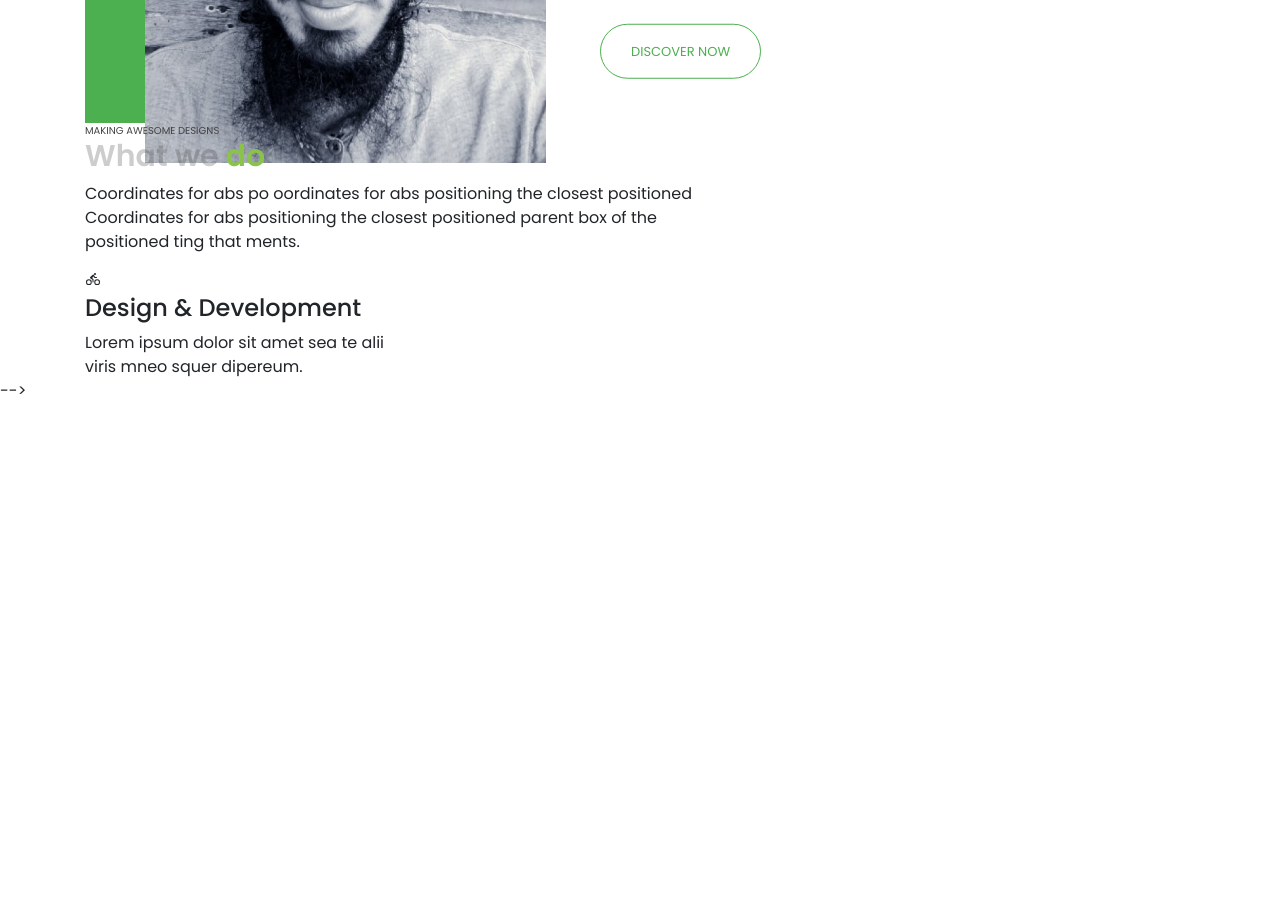
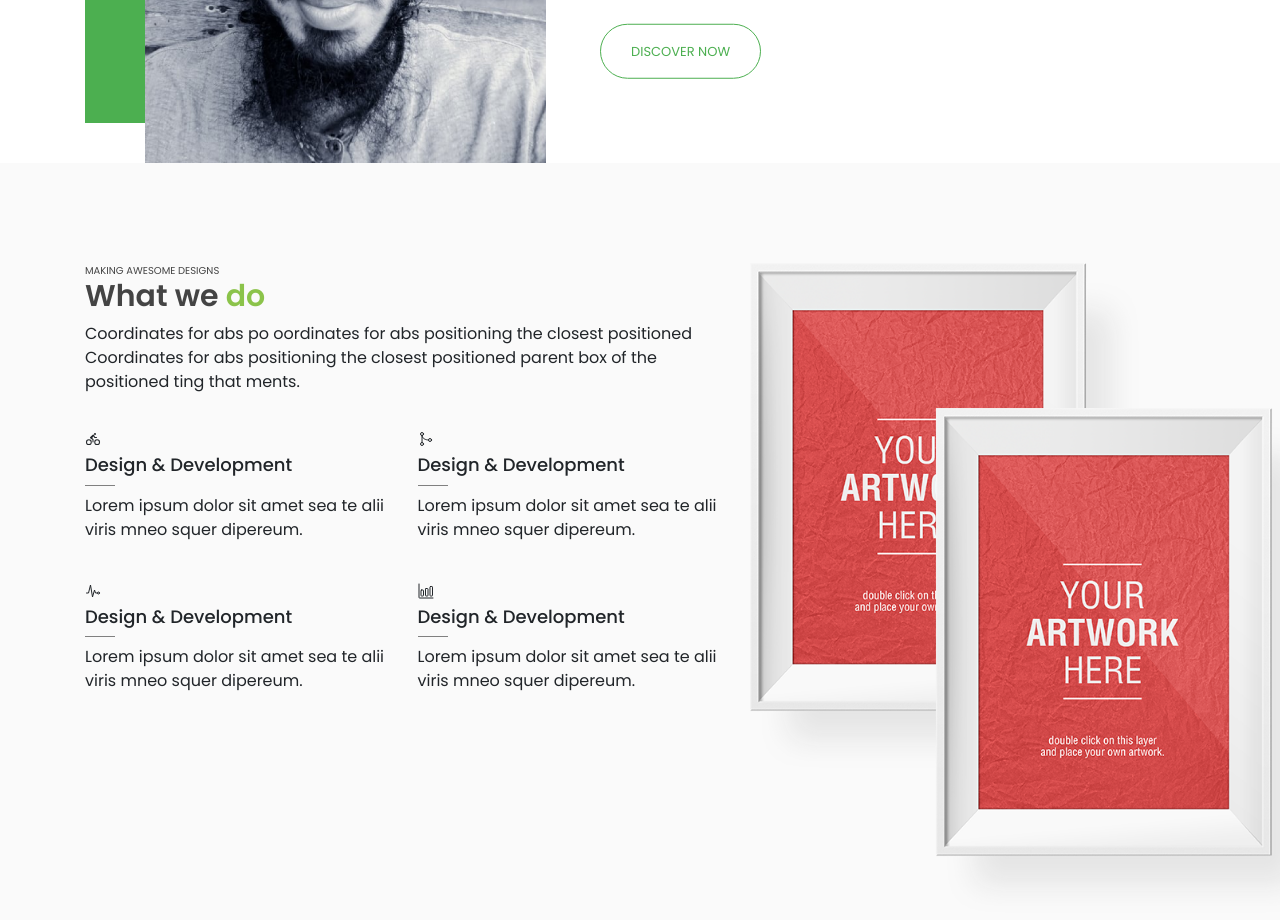
Before and after one commit to smshaown/psd-to-html, a plain HTML site: page index.html in a window 1280 px wide. Shown: the part 1500-2420 px from the top of the page. Before the commit the page ends 1903 px from the top, so only its background shows below. Drawn offline with nearby package versions, Linux system fonts and the light colour scheme.

Commit message:
we-do section success

```diff
--- a/css/style.css
+++ b/css/style.css
@@ -17,16 +17,16 @@ h2{
     font-weight: 600;
     color: #444444;
 }
-h2, h3{
-    color: #4444;
-}
-}
+
 
 /*
 ===============
  Common CSS
 ===============
  */
+ .wrapper{
+     overflow: hidden;
+ }
 .sec-title{
     text-align: center;
 }
@@ -299,15 +299,39 @@ About
 We do section
 ============
  */
+ .we-do{
+     background-color: #fafafa;
+     margin-top: 40px;
+     padding-top: 100px;
+     padding-bottom: 100px;
+ }
+ .do-part{
+     margin-top: 20px;
+     margin-bottom: 20px;
+ }
+
  .do-part icon-item {
      font-size: 40px;
      color: #444444;
  }
 
- .do-part .do-title {
 
+ .do-part .do-title h4{
+     font-size: 18px;
+     position: relative;
+     padding-bottom: 10px;
+ }
+ .do-part .do-title h4::after{
+     content: "";
+     position: absolute;
+     width: 30px;
+     height: 1px;
+     background-color: #808080;
+     bottom: 0;
+     left: 0;
  }
 
- .do-part .do-content{
 
+ .we-img img {
+     max-width: 130%;
  }
--- a/index.html
+++ b/index.html
@@ -17,6 +17,10 @@
 
   </head>
   <body>
+
+    <div class="wrapper">
+
+
 
     <!-- Header Area Start -->
     <header class="header">
@@ -207,16 +211,58 @@
                             Lorem ipsum dolor sit amet sea te alii viris mneo squer dipereum.
                          </div>
                      </div>
-                 </div>
+                 </div> <!--/.col-6-->
+                 <div class="col-md-6">
+                    <div class="do-part">
+                        <div class="do-ico">
+                            <ion-icon name="git-merge-outline"></ion-icon>
+                        </div>
+                        <div class="do-title">
+                            <h4>Design & Development</h4>
+                        </div>
+                        <div class="do-content">
+                           Lorem ipsum dolor sit amet sea te alii viris mneo squer dipereum.
+                        </div>
+                    </div>
+                </div> <!--/.col-6-->
+                <div class="col-md-6">
+                    <div class="do-part">
+                        <div class="do-ico">
+                            <ion-icon name="pulse-outline"></ion-icon>
+                        </div>
+                        <div class="do-title">
+                            <h4>Design & Development</h4>
+                        </div>
+                        <div class="do-content">
+                           Lorem ipsum dolor sit amet sea te alii viris mneo squer dipereum.
+                        </div>
+                    </div>
+                </div> <!--/.col-6-->
+                <div class="col-md-6">
+                    <div class="do-part">
+                        <div class="do-ico">
+                            <ion-icon name="bar-chart-outline"></ion-icon>
+                        </div>
+                        <div class="do-title">
+                            <h4>Design & Development</h4>
+                        </div>
+                        <div class="do-content">
+                           Lorem ipsum dolor sit amet sea te alii viris mneo squer dipereum.
+                        </div>
+                    </div>
+                </div> <!--/.col-6-->
              </div>
             </div> <!-- /.col -->
             <div class="col-md-5">
-
+                <div class="we-img">
+                    <img src="images/do.png" alt="">
+                </div>
             </div>
         </div>
     </div>
 </section>
 
+</div><!--/.wrapper-->
 
 <!--
     Section Title
@@ -224,7 +270,7 @@
         <div class="sub-title">Proudly Displaying Projects</div>
         <h2>Recent <span>Work</span></h2>
         <div class="bottom-style"></div>
-    </div> <!-- /.sec-title -->
+    </div>  /.sec-title -->
 
  -->
 
```
